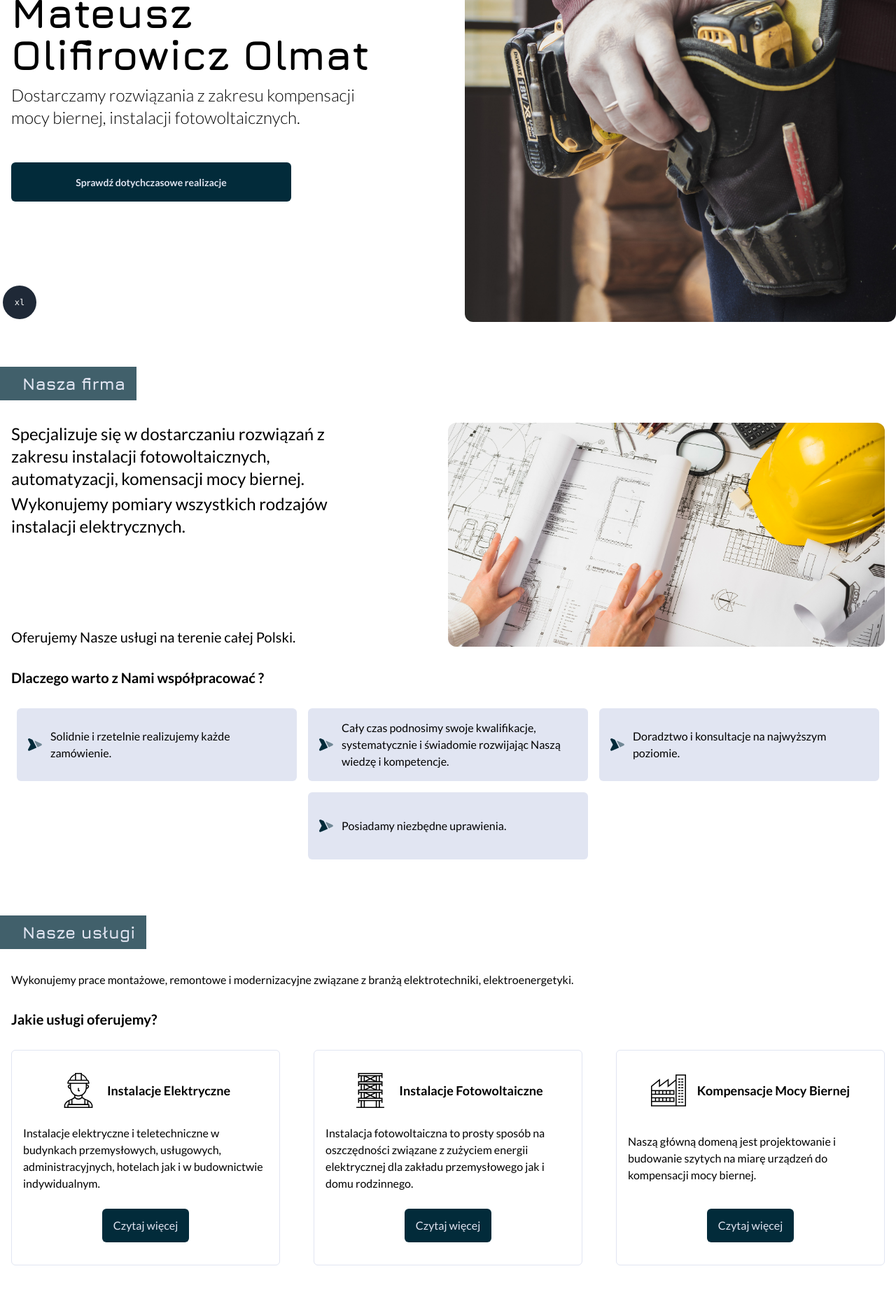
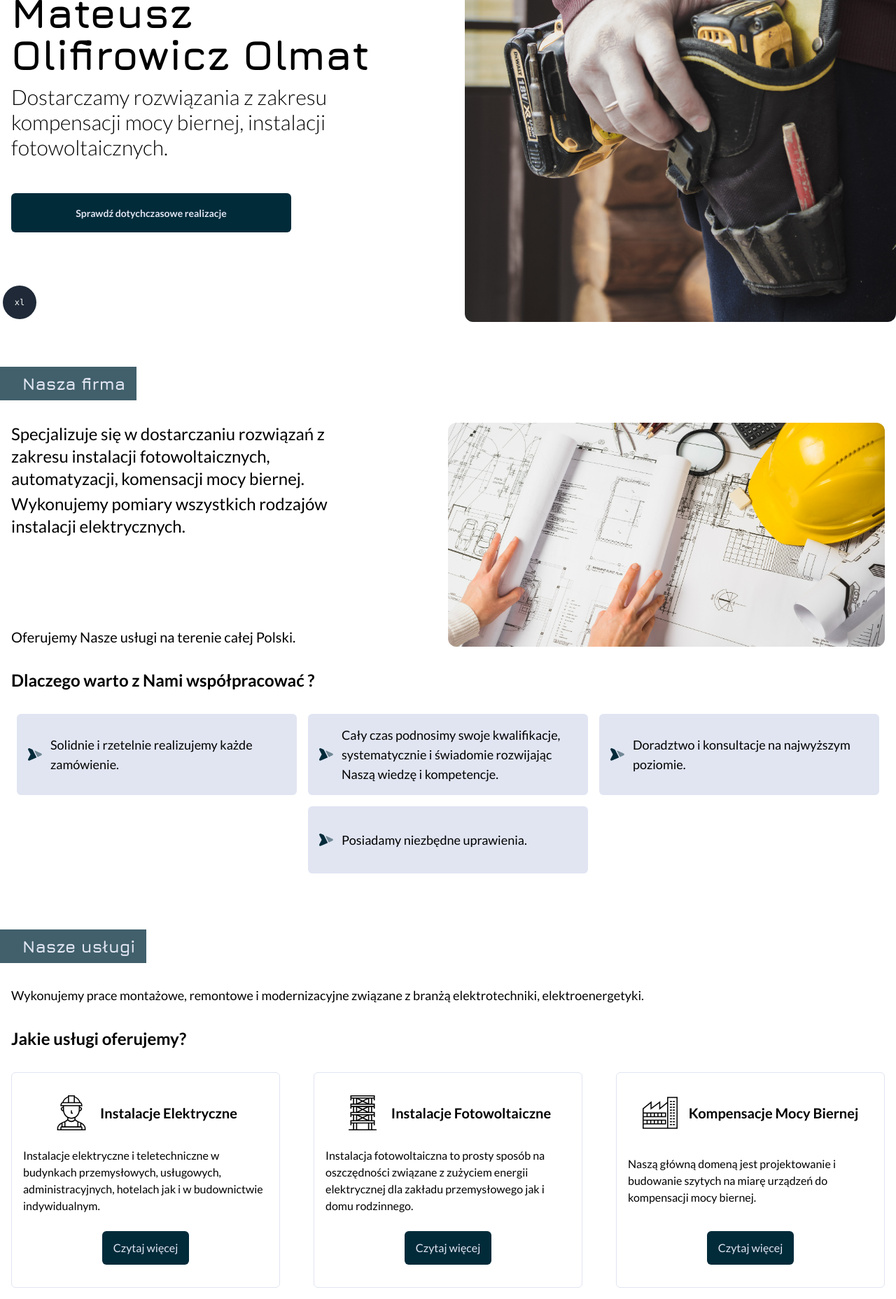
Before and after one commit to rafal19987/Olmat-Landing-Page-Electrician-Nextjs-Tailwind-TypeScript, a Next.js app: page / in a window 1280 px wide. Shown: the part 340-2196 px from the top of the page at 70% size. Built offline with nearby package versions, Linux system fonts and the light colour scheme.

Commit message:
feat: add cn to typography

```diff
--- a/src/components/Typography.tsx
+++ b/src/components/Typography.tsx
@@ -23,7 +23,7 @@ export const H2: React.FC<{
   return (
     <h2
       className={cn(
-        'text-lg lg:text-2xl font-lato font-light leading-6',
+        'text-lg lg:text-3xl font-lato font-light leading-6',
         className
       )}
     >
@@ -37,7 +37,9 @@ export const H3: React.FC<{
   className?: string;
 }> = ({ children, className }) => {
   return (
-    <h3 className={cn('text-xl font-bold leading-6', className)}>{children}</h3>
+    <h3 className={cn('text-xl font-bold leading-6 lg:text-2xl', className)}>
+      {children}
+    </h3>
   );
 };
 
@@ -45,19 +47,25 @@ export const H4: React.FC<{
   children: React.ReactNode;
   className?: string;
 }> = ({ children, className }) => {
-  return <h4 className={cn('font-bold text-lg', className)}>{children}</h4>;
+  return (
+    <h4 className={cn('font-bold text-lg lg:text-xl', className)}>
+      {children}
+    </h4>
+  );
 };
 
 export const Paragraph: React.FC<{
   children: React.ReactNode;
   className?: string;
 }> = ({ children, className }) => {
-  return <p className={cn('text-black', className)}>{children}</p>;
+  return <p className={cn('text-black lg:text-lg', className)}>{children}</p>;
 };
 
 export const Span: React.FC<{
   children: React.ReactNode;
   className?: string;
 }> = ({ children, className }) => {
-  return <span className={cn('text-black', className)}>{children}</span>;
+  return (
+    <span className={cn('text-black lg:text-base', className)}>{children}</span>
+  );
 };
```
